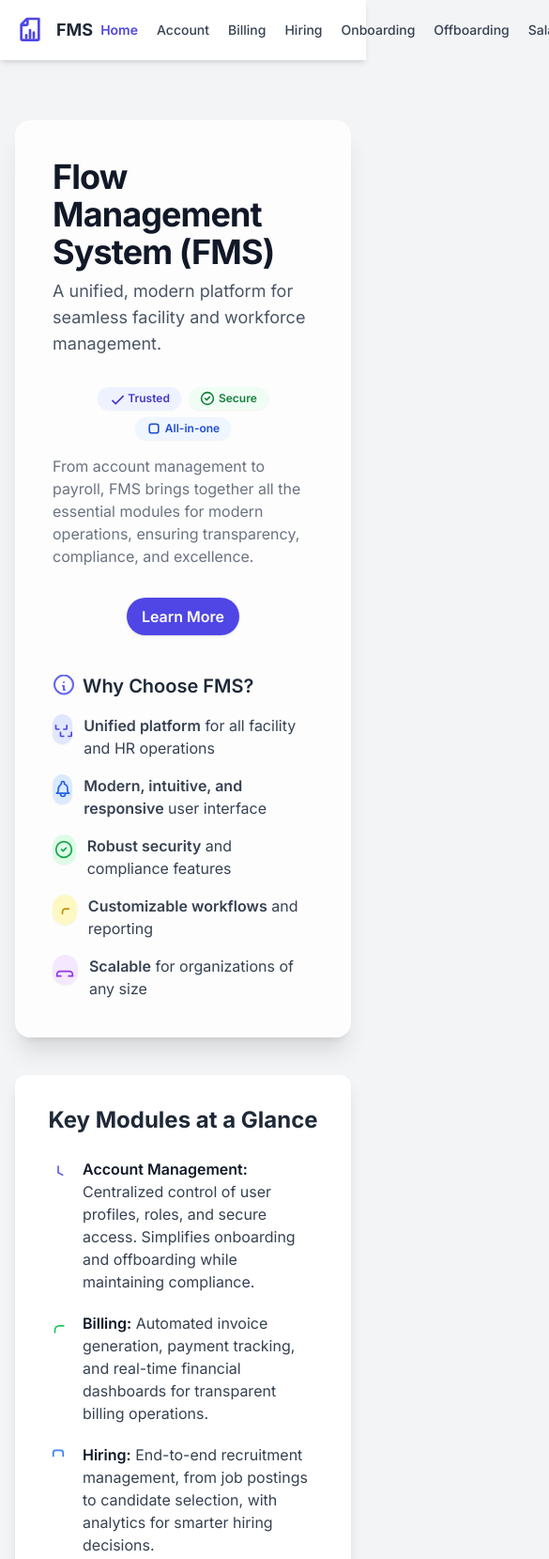
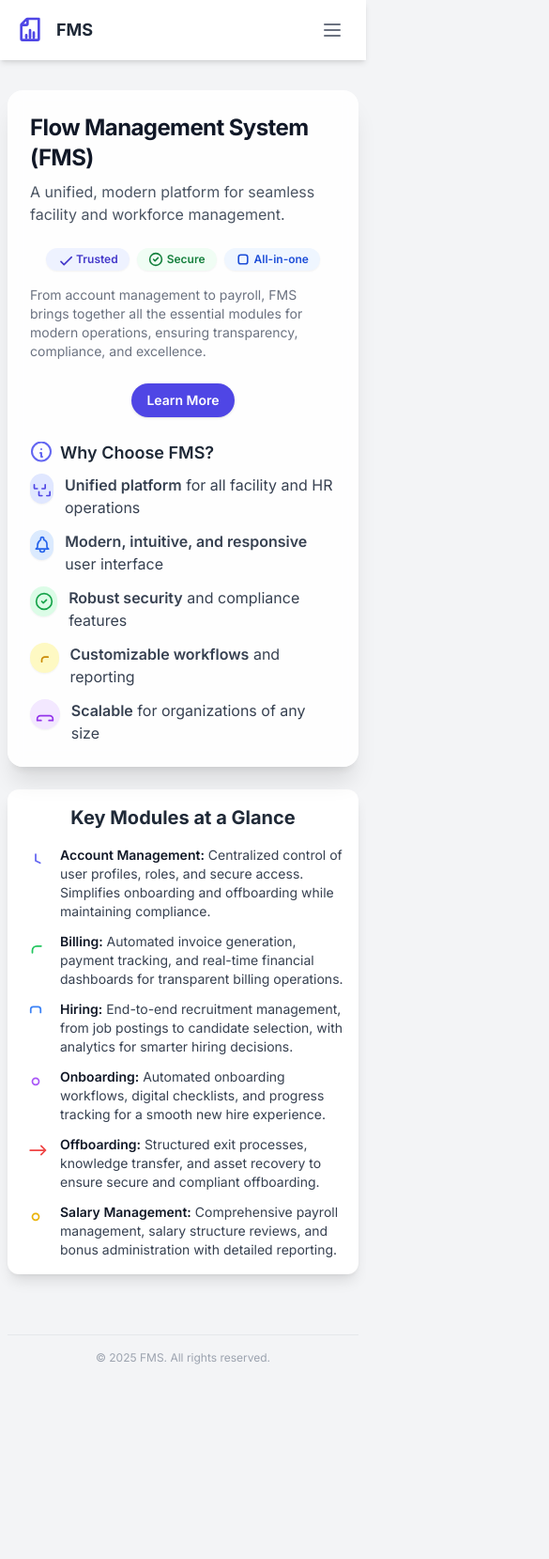
Before and after one commit to Rana8692/FMS, a plain HTML site: page index.html in a window 390 px wide. Shown: the top 1659 px of the page at 94% size, 585 px wide, since content can reach past the window. After the commit the page ends 1485 px from the top, so only its background shows below. Drawn offline with nearby package versions, Linux system fonts and the light colour scheme.

Commit message:
Update index.html

```diff
--- a/index.html
+++ b/index.html
@@ -61,16 +61,24 @@
                 <div class="flex items-center">
                     <div class="flex-shrink-0">
                         <svg class="h-8 w-8 text-indigo-600" xmlns="http://www.w3.org/2000/svg" fill="none" viewBox="0 0 24 24">
-  <path stroke="currentColor" stroke-linecap="round" stroke-linejoin="round" stroke-width="2" d="M10 3v4a1 1 0 0 1-1 1H5m4 10v-2m3 2v-6m3 2v4m4-15v16a1 1 0 0 1-1 1H6a1 1 0 0 1-1-1V7.914a1 1 0 0 1 .293-.707l3.914-3.914A1 1 0 0 1 9.914 3H18a1 1 0 0 1 1 1Z" />
-</svg>
+                            <path stroke="currentColor" stroke-linecap="round" stroke-linejoin="round" stroke-width="2" d="M10 3v4a1 1 0 0 1-1 1H5m4 10v-2m3 2v-6m3 2v4m4-15v16a1 1 0 0 1-1 1H6a1 1 0 0 1-1-1V7.914a1 1 0 0 1 .293-.707l3.914-3.914A1 1 0 0 1 9.914 3H18a1 1 0 0 1 1 1Z" />
+                        </svg>
                     </div>
                     <div class="ml-3">
                         <p class="text-lg font-bold text-gray-800">FMS</p>
                     </div>
                 </div>
-
-                <div class="flex items-center space-x-2 sm:space-x-4">
-                    <nav id="mainNav" class="flex space-x-1 sm:space-x-2 md:space-x-4 mr-2 sm:mr-4">
+                <!-- Mobile menu button-->
+                <div class="flex sm:hidden">
+                    <button id="mobileMenuButton" type="button" class="inline-flex items-center justify-center p-2 rounded-md text-gray-500 hover:text-indigo-600 hover:bg-gray-100 focus:outline-none focus:ring-2 focus:ring-inset focus:ring-indigo-500" aria-controls="mobile-menu" aria-expanded="false">
+                        <span class="sr-only">Open main menu</span>
+                        <svg class="block h-6 w-6" xmlns="http://www.w3.org/2000/svg" fill="none" viewBox="0 0 24 24" stroke="currentColor" aria-hidden="true">
+                            <path stroke-linecap="round" stroke-linejoin="round" stroke-width="2" d="M4 6h16M4 12h16M4 18h16" />
+                        </svg>
+                    </button>
+                </div>
+                <div class="hidden sm:flex items-center space-x-2 sm:space-x-4">
+                    <nav id="mainNav" class="flex space-x-0 mr-2 sm:mr-4">
                         <a href="index.html" class="nav-link px-2 py-1 text-sm sm:text-base text-gray-700 hover:text-indigo-600 font-medium rounded-md">Home</a>
                         <a href="Account.html" class="nav-link px-2 py-1 text-sm sm:text-base text-gray-700 hover:text-indigo-600 font-medium rounded-md">Account</a>
                         <a href="Billing.html" class="nav-link px-2 py-1 text-sm sm:text-base text-gray-700 hover:text-indigo-600 font-medium rounded-md">Billing</a>
@@ -78,9 +86,8 @@
                         <a href="Onboarding.html" class="nav-link px-2 py-1 text-sm sm:text-base text-gray-700 hover:text-indigo-600 font-medium rounded-md">Onboarding</a>
                         <a href="Offboarding.html" class="nav-link px-2 py-1 text-sm sm:text-base text-gray-700 hover:text-indigo-600 font-medium rounded-md">Offboarding</a>
                         <a href="Salary.html" class="nav-link px-2 py-1 text-sm sm:text-base text-gray-700 hover:text-indigo-600 font-medium rounded-md">Salary</a>
+                        <a href="#" class="nav-link px-2 py-1 text-sm sm:text-base text-gray-700 hover:text-indigo-600 font-medium rounded-md">Leave</a>
                     </nav>
-
-
                     <div class="hidden sm:block">
                         <p id="dateTimeDisplay" class="text-xs text-gray-500"></p>
                     </div>
@@ -99,16 +106,28 @@
                 </div>
             </div>
         </div>
+        <!-- Mobile menu, show/hide based on menu state. -->
+        <div class="sm:hidden" id="mobile-menu" style="display:none;">
+            <nav class="px-2 pt-2 pb-3 space-y-1 bg-white shadow-md rounded-b-lg">
+                <a href="index.html" class="block nav-link px-3 py-2 rounded-md text-base font-medium text-gray-700 hover:text-indigo-600">Home</a>
+                <a href="Account.html" class="block nav-link px-3 py-2 rounded-md text-base font-medium text-gray-700 hover:text-indigo-600">Account</a>
+                <a href="Billing.html" class="block nav-link px-3 py-2 rounded-md text-base font-medium text-gray-700 hover:text-indigo-600">Billing</a>
+                <a href="Hiring.html" class="block nav-link px-3 py-2 rounded-md text-base font-medium text-gray-700 hover:text-indigo-600">Hiring</a>
+                <a href="Onboarding.html" class="block nav-link px-3 py-2 rounded-md text-base font-medium text-gray-700 hover:text-indigo-600">Onboarding</a>
+                <a href="Offboarding.html" class="block nav-link px-3 py-2 rounded-md text-base font-medium text-gray-700 hover:text-indigo-600">Offboarding</a>
+                <a href="Salary.html" class="block nav-link px-3 py-2 rounded-md text-base font-medium text-gray-700 hover:text-indigo-600">Salary</a>
+                <a href="#" class="block nav-link px-3 py-2 rounded-md text-base font-medium text-gray-700 hover:text-indigo-600">Leave</a>
+            </nav>
+        </div>
     </header>
 
-    <main id="main-content" class="container mx-auto px-4 sm:px-6 lg:px-8 py-16 flex flex-col items-center justify-center min-h-[60vh]">
-        <div class="w-full max-w-6xl grid grid-cols-1 md:grid-cols-2 gap-10 items-stretch mb-10">
+    <main id="main-content" class="container mx-auto px-2 sm:px-4 lg:px-8 py-8 sm:py-16 flex flex-col items-center justify-center min-h-[60vh]">
+        <div class="w-full max-w-6xl grid grid-cols-1 md:grid-cols-2 gap-6 md:gap-10 items-stretch mb-8 md:mb-10">
             <!-- Left Column: Overview -->
-            <div class="relative bg-white/80 backdrop-blur rounded-2xl shadow-xl p-10 flex flex-col justify-between h-full text-center transition-all duration-300 hover:shadow-2xl group">
-                <div class="flex flex-col items-center mb-6">
-                    <!-- Removed the icon above the title -->
-                    <h1 class="text-4xl font-extrabold text-gray-900 mb-2 tracking-tight text-left">Flow Management System (FMS)</h1>
-                    <p class="text-lg text-gray-600 mb-2 text-left">A unified, modern platform for seamless facility and workforce management.</p>
+            <div class="relative bg-white/90 backdrop-blur rounded-2xl shadow-xl p-6 sm:p-10 flex flex-col justify-between h-full text-center transition-all duration-300 hover:shadow-2xl group">
+                <div class="flex flex-col items-center mb-4 sm:mb-6">
+                    <h1 class="text-2xl sm:text-4xl font-extrabold text-gray-900 mb-2 tracking-tight text-left w-full">Flow Management System (FMS)</h1>
+                    <p class="text-base sm:text-lg text-gray-600 mb-2 text-left w-full">A unified, modern platform for seamless facility and workforce management.</p>
                 </div>
                 <div class="flex flex-wrap justify-center gap-2 mb-4">
                     <span class="inline-flex items-center bg-indigo-50 text-indigo-700 px-3 py-1 rounded-full text-xs font-semibold shadow-sm transition-transform hover:scale-105">
@@ -121,16 +140,16 @@
                         <svg class="h-4 w-4 mr-1" fill="none" stroke="currentColor" stroke-width="2" viewBox="0 0 20 20"><rect x="4" y="4" width="12" height="12" rx="3" /></svg> All-in-one
                     </span>
                 </div>
-                <p class="text-base text-gray-500 mb-6 text-left">From account management to payroll, FMS brings together all the essential modules for modern operations, ensuring transparency, compliance, and excellence.</p>
+                <p class="text-sm sm:text-base text-gray-500 mb-4 sm:mb-6 text-left w-full">From account management to payroll, FMS brings together all the essential modules for modern operations, ensuring transparency, compliance, and excellence.</p>
                 <div class="flex justify-center w-full">
-                  <button class="mt-2 px-4 py-2 bg-indigo-600 text-white rounded-full font-semibold shadow hover:bg-indigo-700 transition focus:outline-none focus:ring-2 focus:ring-indigo-400 focus:ring-offset-2 w-fit min-w-0" style="width:fit-content; min-width:0;">Learn More</button>
+                    <button class="mt-2 px-4 py-2 bg-indigo-600 text-white rounded-full font-semibold shadow hover:bg-indigo-700 transition focus:outline-none focus:ring-2 focus:ring-indigo-400 focus:ring-offset-2 w-fit min-w-0 text-sm sm:text-base" style="width:fit-content; min-width:0;">Learn More</button>
                 </div>
-                <section class="mt-10 text-left flex-1 flex flex-col justify-end">
-                    <h2 class="text-xl font-semibold text-gray-800 mb-4 flex items-center gap-2">
+                <section class="mt-6 sm:mt-10 text-left flex-1 flex flex-col justify-end w-full">
+                    <h2 class="text-lg sm:text-xl font-semibold text-gray-800 mb-2 sm:mb-4 flex items-center gap-2">
                         <svg class="h-6 w-6 text-indigo-500" fill="none" stroke="currentColor" stroke-width="2" viewBox="0 0 24 24"><path stroke-linecap="round" stroke-linejoin="round" d="M13 16h-1v-4h-1m1-4h.01M12 20.5C6.753 20.5 2 15.747 2 10.5S6.753.5 12 .5s10 4.753 10 10-4.753 10-10 10z"/></svg>
                         Why Choose FMS?
                     </h2>
-                    <ul class="space-y-4">
+                    <ul class="space-y-3 sm:space-y-4">
                         <li class="flex items-start gap-3">
                             <span class="inline-flex items-center justify-center h-8 w-8 rounded-full bg-indigo-100 text-indigo-600 shadow-sm">
                                 <svg class="h-5 w-5" fill="none" stroke="currentColor" stroke-width="2" viewBox="0 0 24 24"><path stroke-linecap="round" stroke-linejoin="round" d="M3 7v4a1 1 0 001 1h3m10-5v4a1 1 0 01-1 1h-3m-4 4v4a1 1 0 001 1h3m10-5v4a1 1 0 01-1 1h-3"/></svg>
@@ -165,9 +184,9 @@
                 </section>
             </div>
             <!-- Right Column: Key Modules -->
-            <div class="bg-white rounded-xl shadow-lg p-8 flex flex-col justify-between h-full">
-                <h2 class="text-2xl font-bold text-gray-800 mb-6 text-center">Key Modules at a Glance</h2>
-                <ul class="space-y-5 text-gray-700 text-base flex-1 flex flex-col justify-between">
+            <div class="bg-white rounded-xl shadow-lg p-4 sm:p-8 flex flex-col justify-between h-full">
+                <h2 class="text-xl sm:text-2xl font-bold text-gray-800 mb-4 sm:mb-6 text-center">Key Modules at a Glance</h2>
+                <ul class="space-y-3 sm:space-y-5 text-gray-700 text-sm sm:text-base flex-1 flex flex-col justify-between">
                     <li class="flex items-start gap-3">
                         <svg class="h-7 w-7 text-indigo-500 flex-shrink-0 mt-0.5" fill="none" stroke="currentColor" stroke-width="1.5" viewBox="0 0 24 24" aria-hidden="true"><path stroke-linecap="round" stroke-linejoin="round" d="M12 6v6l4 2" /></svg>
                         <span><span class="font-semibold text-gray-900">Account Management:</span> Centralized control of user profiles, roles, and secure access. Simplifies onboarding and offboarding while maintaining compliance.</span>
@@ -195,7 +214,7 @@
                 </ul>
             </div>
         </div>
-        <footer class="mt-16 w-full text-center text-gray-400 text-sm border-t pt-6 hidden">&copy; 2025 FMS. All rights reserved.</footer>
+        <footer class="mt-8 md:mt-16 w-full text-center text-gray-400 text-xs sm:text-sm border-t pt-4 sm:pt-6">&copy; 2025 FMS. All rights reserved.</footer>
     </main>
 
     <div id="infoModal" class="modal">
@@ -288,6 +307,25 @@ function updateDateTime() {
         updateDateTime();
         setInterval(updateDateTime, 1000);
     });
+
+    // Mobile menu toggle
+const mobileMenuButton = document.getElementById('mobileMenuButton');
+const mobileMenu = document.getElementById('mobile-menu');
+if (mobileMenuButton && mobileMenu) {
+    mobileMenuButton.addEventListener('click', () => {
+        if (mobileMenu.style.display === 'none' || mobileMenu.style.display === '') {
+            mobileMenu.style.display = 'block';
+        } else {
+            mobileMenu.style.display = 'none';
+        }
+    });
+    // Close menu on nav click (optional)
+    mobileMenu.querySelectorAll('a').forEach(link => {
+        link.addEventListener('click', () => {
+            mobileMenu.style.display = 'none';
+        });
+    });
+}
     </script>
 </body>
 </html>
```
